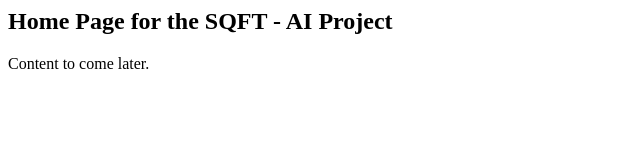
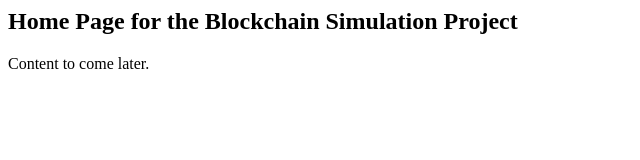
Before and after one commit to ssigman/simple-node-system, a website: page html/index.html in a window 1280 px wide. Shown: the whole page, without its empty margins (0-640 px from the left). Drawn offline with Linux system fonts and the light colour scheme.

Commit message:
Changed the project name

```diff
--- a/html/index.html
+++ b/html/index.html
@@ -4,11 +4,11 @@
     <meta http-equiv="X-UA-Compatible" content="IE=edge">
     <meta name="viewport" content="width=device-width, initial-scale=1.0">
     <link rel="icon" type="image/x-icon" href="./images/favicon-32x32.png" >
-    <title>SQFT - AI Engine</title>
+    <title>Blockchain Sim</title>
 </head>
 <body>
     <head>
-        <h2>Home Page for the SQFT - AI Project</h2>
+        <h2>Home Page for the Blockchain Simulation Project</h2>
         <p>Content to come later.</p>
     </head>
 </body>
```
